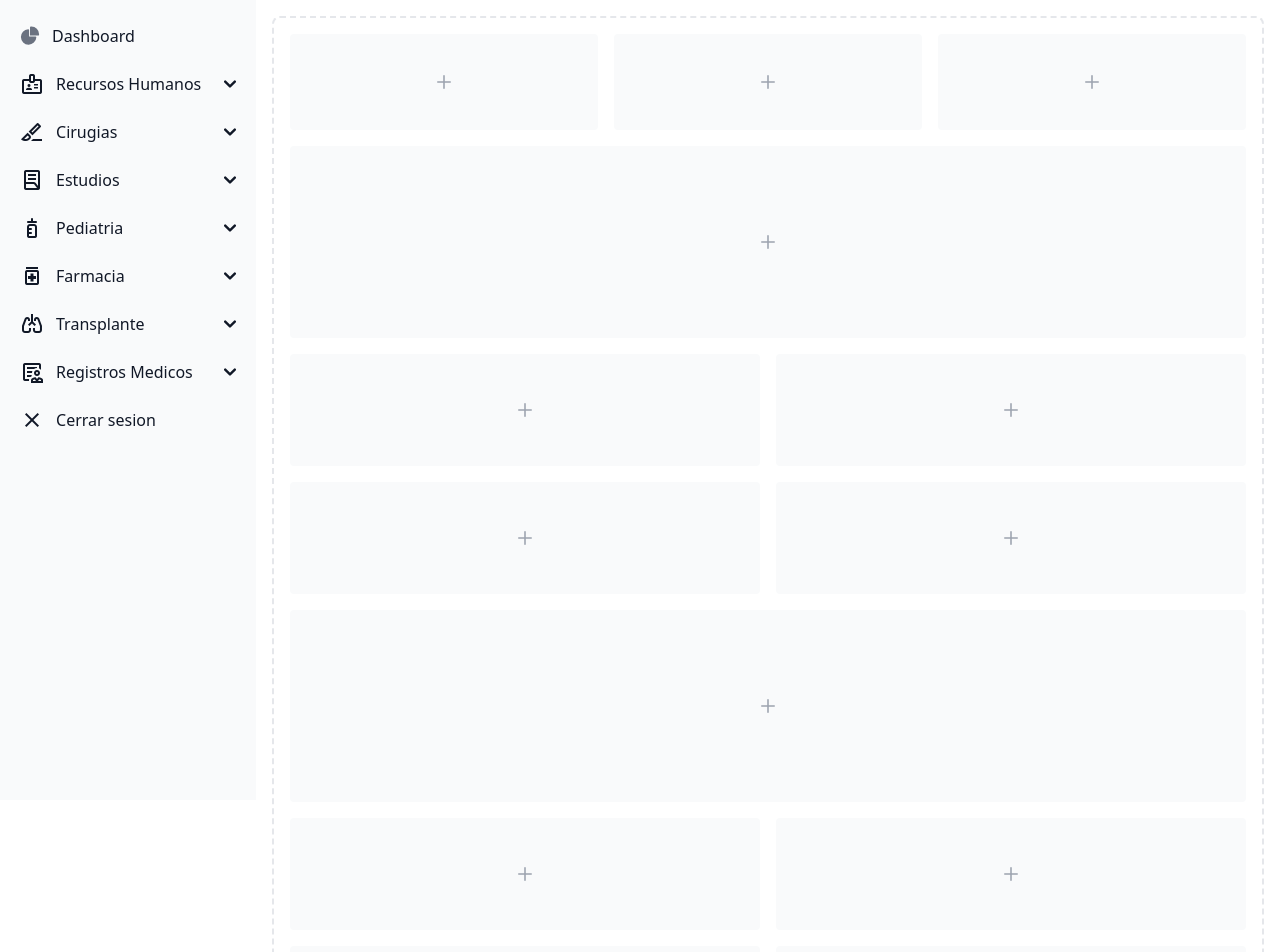
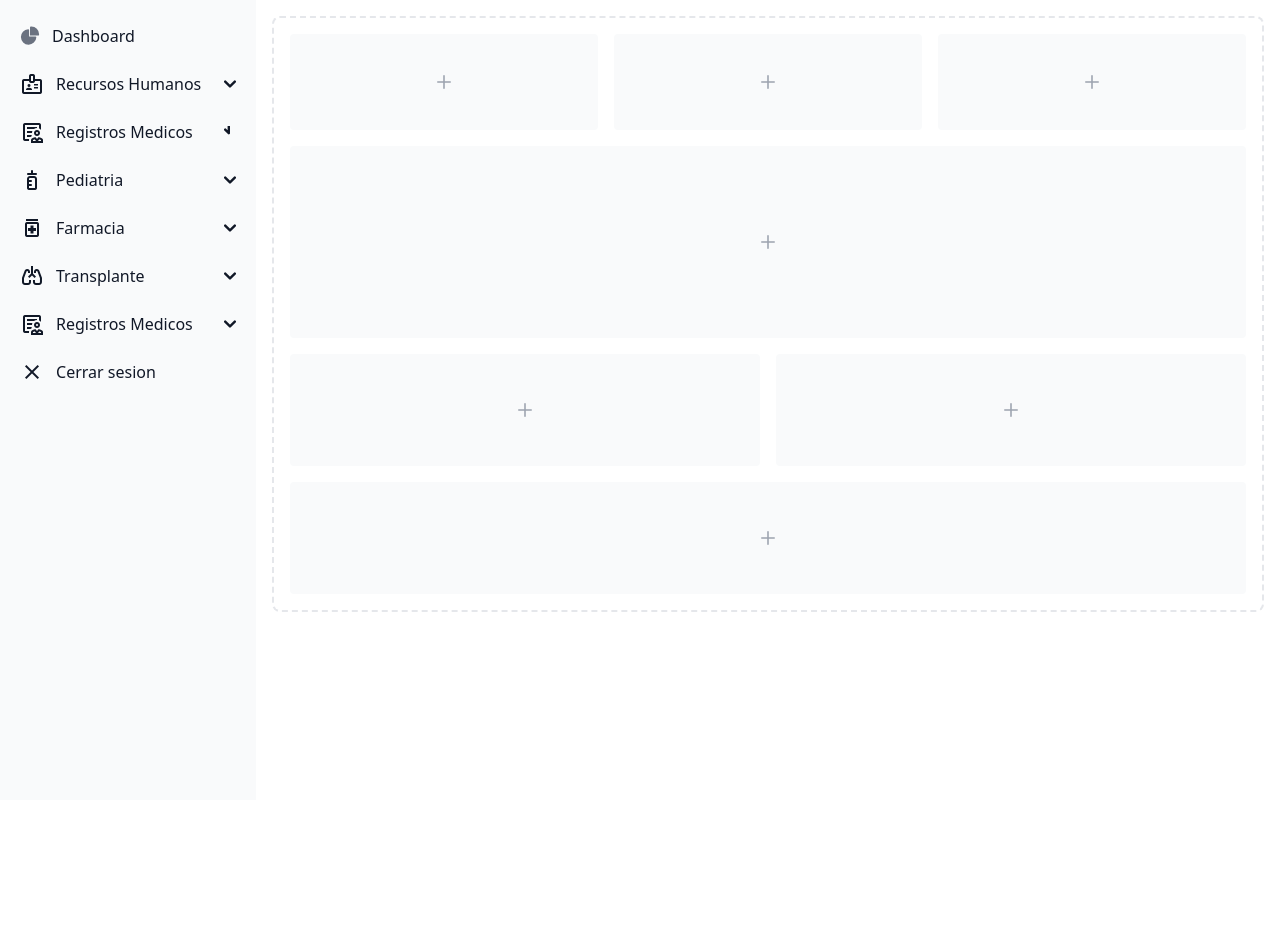
Before and after one commit to Jesus200995/hospital2.0, a Vue app in the folder Frontend/sistema-hospital/: page /dashboard in a window 1280 px wide. Shown: the top 952 px of the page. After the commit the page ends 800 px from the top, so only its background shows below. Built offline with nearby package versions, Linux system fonts and the light colour scheme.

Commit message:
Se ordenaron las areas en dashboard

```diff
--- a/Frontend/sistema-hospital/src/components/dashboard.vue
+++ b/Frontend/sistema-hospital/src/components/dashboard.vue
@@ -20,166 +20,97 @@
             </li>
             <li>
                <button type="button" class="flex items-center w-full p-2 text-base text-gray-900 transition duration-75 rounded-lg group hover:bg-gray-100 dark:text-white dark:hover:bg-gray-700" aria-controls="dropdown-example0" data-collapse-toggle="dropdown-example0">
-            <span class="material-symbols-outlined">
-badge
-</span>
+                  <span class="material-symbols-outlined">badge</span>
                   <span class="flex-1 ms-3 text-left rtl:text-right whitespace-nowrap">Recursos Humanos</span>
                   <svg class="w-3 h-3" aria-hidden="true" xmlns="http://www.w3.org/2000/svg" fill="none" viewBox="0 0 10 6">
                      <path stroke="currentColor" stroke-linecap="round" stroke-linejoin="round" stroke-width="2" d="m1 1 4 4 4-4"/>
                   </svg>
                </button>
                <ul id="dropdown-example0" class="hidden py-2 space-y-2">
-                 <li>
-                    <a href="#" class="flex items-center w-full p-2 text-gray-900 transition duration-75 rounded-lg pl-11 group hover:bg-gray-100 dark:text-white dark:hover:bg-gray-700">Personas</a>
-                 </li>
-                 <li>
-                    <a href="#" class="flex items-center w-full p-2 text-gray-900 transition duration-75 rounded-lg pl-11 group hover:bg-gray-100 dark:text-white dark:hover:bg-gray-700">Puestos</a>
-                 </li>
-                 <li>
-                    <a href="#" class="flex items-center w-full p-2 text-gray-900 transition duration-75 rounded-lg pl-11 group hover:bg-gray-100 dark:text-white dark:hover:bg-gray-700">Personal Medico</a>
-                 </li>
-
+                  <li><a href="#" class="flex items-center w-full p-2 text-gray-900 transition duration-75 rounded-lg pl-11 group hover:bg-gray-100 dark:text-white dark:hover:bg-gray-700">Personas</a></li>
+                  <li><a href="#" class="flex items-center w-full p-2 text-gray-900 transition duration-75 rounded-lg pl-11 group hover:bg-gray-100 dark:text-white dark:hover:bg-gray-700">Puestos</a></li>
+                  <li><a href="#" class="flex items-center w-full p-2 text-gray-900 transition duration-75 rounded-lg pl-11 group hover:bg-gray-100 dark:text-white dark:hover:bg-gray-700">Personal Medico</a></li>
                </ul>
             </li>
             <li>
-           <button type="button" class="flex items-center w-full p-2 text-base text-gray-900 transition duration-75 rounded-lg group hover:bg-gray-100 dark:text-white dark:hover:bg-gray-700" aria-controls="dropdown-example1" data-collapse-toggle="dropdown-example1">
-            <span class="material-symbols-outlined">
-surgical
-</span>
-                 <span class="flex-1 ms-3 text-left rtl:text-right whitespace-nowrap">Cirugias</span>
+               <button type="button" class="flex items-center w-full p-2 text-base text-gray-900 transition duration-75 rounded-lg group hover:bg-gray-100 dark:text-white dark:hover:bg-gray-700" aria-controls="dropdown-example6" data-collapse-toggle="dropdown-example6">
+                  <span class="material-symbols-outlined">clinical_notes</span>
+                  <span class="flex-1 ms-3 text-left rtl:text-right whitespace-nowrap">Registros Medicos</span>
                   <svg class="w-3 h-3" aria-hidden="true" xmlns="http://www.w3.org/2000/svg" fill="none" viewBox="0 0 10 6">
-                    <path stroke="currentColor" stroke-linecap="round" stroke-linejoin="round" stroke-width="2" d="m1 1 4 4 4-4"/>
+                     <path stroke="currentColor" stroke-linecap="round" stroke-linejoin="round" stroke-width="2" d="M1 1 4 4 4-4"/>
                   </svg>
                </button>
-           <ul id="dropdown-example1" class="hidden py-2 space-y-2">
-                 <li>
-                    <a href="#" class="flex items-center w-full p-2 text-gray-900 transition duration-75 rounded-lg pl-11 group hover:bg-gray-100 dark:text-white dark:hover:bg-gray-700">Cirugias</a>
-                 </li>
-                 <li>
-                    <a href="#" class="flex items-center w-full p-2 text-gray-900 transition duration-75 rounded-lg pl-11 group hover:bg-gray-100 dark:text-white dark:hover:bg-gray-700">Calendario de cirugias</a>
-                 </li>
-           </ul>
-        </li>
-        <li>
-           <button type="button" class="flex items-center w-full p-2 text-base text-gray-900 transition duration-75 rounded-lg group hover:bg-gray-100 dark:text-white dark:hover:bg-gray-700" aria-controls="dropdown-example2" data-collapse-toggle="dropdown-example2">
-            <span class="material-symbols-outlined">
-lab_profile
-</span>
-                 <span class="flex-1 ms-3 text-left rtl:text-right whitespace-nowrap">Estudios</span>
-                 <svg class="w-3 h-3" aria-hidden="true" xmlns="http://www.w3.org/2000/svg" fill="none" viewBox="0 0 10 6">
-                    <path stroke="currentColor" stroke-linecap="round" stroke-linejoin="round" stroke-width="2" d="m1 1 4 4 4-4"/>
-                 </svg>
-           </button>
-           <ul id="dropdown-example2" class="hidden py-2 space-y-2">
-                 <li>
-                    <a href="#" class="flex items-center w-full p-2 text-gray-900 transition duration-75 rounded-lg pl-11 group hover:bg-gray-100 dark:text-white dark:hover:bg-gray-700">Estudios</a>
-                 </li>
-                 <li>
-                    <a href="#" class="flex items-center w-full p-2 text-gray-900 transition duration-75 rounded-lg pl-11 group hover:bg-gray-100 dark:text-white dark:hover:bg-gray-700">Resultado Estudios</a>
-                 </li>
+               <ul id="dropdown-example6" class="hidden py-2 space-y-2">
+                  <li><a href="#" class="flex items-center w-full p-2 text-gray-900 transition duration-75 rounded-lg pl-11 group hover:bg-gray-100 dark:text-white dark:hover:bg-gray-700">Citas</a></li>
+                  <li><a href="#" class="flex items-center w-full p-2 text-gray-900 transition duration-75 rounded-lg pl-11 group hover:bg-gray-100 dark:text-white dark:hover:bg-gray-700">Expediente Medico</a></li>
+                  <li><a href="#" class="flex items-center w-full p-2 text-gray-900 transition duration-75 rounded-lg pl-11 group hover:bg-gray-100 dark:text-white dark:hover:bg-gray-700">Recetas Medicas</a></li>
                </ul>
             </li>
             <li>
                <button type="button" class="flex items-center w-full p-2 text-base text-gray-900 transition duration-75 rounded-lg group hover:bg-gray-100 dark:text-white dark:hover:bg-gray-700" aria-controls="dropdown-example3" data-collapse-toggle="dropdown-example3">
-            <span class="material-symbols-outlined">
-pediatrics
-</span>
+                  <span class="material-symbols-outlined">pediatrics</span>
                   <span class="flex-1 ms-3 text-left rtl:text-right whitespace-nowrap">Pediatria</span>
                   <svg class="w-3 h-3" aria-hidden="true" xmlns="http://www.w3.org/2000/svg" fill="none" viewBox="0 0 10 6">
                      <path stroke="currentColor" stroke-linecap="round" stroke-linejoin="round" stroke-width="2" d="m1 1 4 4 4-4"/>
                   </svg>
                </button>
                <ul id="dropdown-example3" class="hidden py-2 space-y-2">
-                 <li>
-                    <a href="#" class="flex items-center w-full p-2 text-gray-900 transition duration-75 rounded-lg pl-11 group hover:bg-gray-100 dark:text-white dark:hover:bg-gray-700">Nacimientos</a>
-                 </li>
-                 <li>
-                    <a href="#" class="flex items-center w-full p-2 text-gray-900 transition duration-75 rounded-lg pl-11 group hover:bg-gray-100 dark:text-white dark:hover:bg-gray-700">Desarrollo Infantil</a>
-                 </li>
+                  <li><a href="#" class="flex items-center w-full p-2 text-gray-900 transition duration-75 rounded-lg pl-11 group hover:bg-gray-100 dark:text-white dark:hover:bg-gray-700">Nacimientos</a></li>
+                  <li><a href="#" class="flex items-center w-full p-2 text-gray-900 transition duration-75 rounded-lg pl-11 group hover:bg-gray-100 dark:text-white dark:hover:bg-gray-700">Desarrollo Infantil</a></li>
                </ul>
             </li>
             <li>
                <button type="button" class="flex items-center w-full p-2 text-base text-gray-900 transition duration-75 rounded-lg group hover:bg-gray-100 dark:text-white dark:hover:bg-gray-700" aria-controls="dropdown-example4" data-collapse-toggle="dropdown-example4">
-            <span class="material-symbols-outlined">
-medication
-</span>
+                  <span class="material-symbols-outlined">medication</span>
                   <span class="flex-1 ms-3 text-left rtl:text-right whitespace-nowrap">Farmacia</span>
                   <svg class="w-3 h-3" aria-hidden="true" xmlns="http://www.w3.org/2000/svg" fill="none" viewBox="0 0 10 6">
                      <path stroke="currentColor" stroke-linecap="round" stroke-linejoin="round" stroke-width="2" d="m1 1 4 4 4-4"/>
                   </svg>
                </button>
                <ul id="dropdown-example4" class="hidden py-2 space-y-2">
-                 <li>
-                    <a href="#" class="flex items-center w-full p-2 text-gray-900 transition duration-75 rounded-lg pl-11 group hover:bg-gray-100 dark:text-white dark:hover:bg-gray-700">Consumibles</a>
-                 </li>
-                 <li>
-                    <a href="#" class="flex items-center w-full p-2 text-gray-900 transition duration-75 rounded-lg pl-11 group hover:bg-gray-100 dark:text-white dark:hover:bg-gray-700">Lote de Medicamento</a>
-                 </li>
-                 <li>
-                    <a href="#" class="flex items-center w-full p-2 text-gray-900 transition duration-75 rounded-lg pl-11 group hover:bg-gray-100 dark:text-white dark:hover:bg-gray-700">Medicamentos</a>
-                 </li>
-                 <li>
-                    <a href="#" class="flex items-center w-full p-2 text-gray-900 transition duration-75 rounded-lg pl-11 group hover:bg-gray-100 dark:text-white dark:hover:bg-gray-700">Dispensacion</a>
-                 </li>
+                  <li><a href="#" class="flex items-center w-full p-2 text-gray-900 transition duration-75 rounded-lg pl-11 group hover:bg-gray-100 dark:text-white dark:hover:bg-gray-700">Consumibles</a></li>
+                  <li><a href="#" class="flex items-center w-full p-2 text-gray-900 transition duration-75 rounded-lg pl-11 group hover:bg-gray-100 dark:text-white dark:hover:bg-gray-700">Lote de Medicamento</a></li>
+                  <li><a href="#" class="flex items-center w-full p-2 text-gray-900 transition duration-75 rounded-lg pl-11 group hover:bg-gray-100 dark:text-white dark:hover:bg-gray-700">Medicamentos</a></li>
+                  <li><a href="#" class="flex items-center w-full p-2 text-gray-900 transition duration-75 rounded-lg pl-11 group hover:bg-gray-100 dark:text-white dark:hover:bg-gray-700">Dispensacion</a></li>
                </ul>
             </li>
             <li>
                <button type="button" class="flex items-center w-full p-2 text-base text-gray-900 transition duration-75 rounded-lg group hover:bg-gray-100 dark:text-white dark:hover:bg-gray-700" aria-controls="dropdown-example5" data-collapse-toggle="dropdown-example5">
-            <span class="material-symbols-outlined">
-pulmonology
-</span>
+                  <span class="material-symbols-outlined">pulmonology</span>
                   <span class="flex-1 ms-3 text-left rtl:text-right whitespace-nowrap">Transplante</span>
                   <svg class="w-3 h-3" aria-hidden="true" xmlns="http://www.w3.org/2000/svg" fill="none" viewBox="0 0 10 6">
                      <path stroke="currentColor" stroke-linecap="round" stroke-linejoin="round" stroke-width="2" d="m1 1 4 4 4-4"/>
                   </svg>
                </button>
                <ul id="dropdown-example5" class="hidden py-2 space-y-2">
-                 <li>
-                    <a href="#" class="flex items-center w-full p-2 text-gray-900 transition duration-75 rounded-lg pl-11 group hover:bg-gray-100 dark:text-white dark:hover:bg-gray-700">Organos</a>
-                 </li>
-                 <li>
-                    <a href="#" class="flex items-center w-full p-2 text-gray-900 transition duration-75 rounded-lg pl-11 group hover:bg-gray-100 dark:text-white dark:hover:bg-gray-700">Solicitud Transplante</a>
-                 </li>
-                 <li>
-                    <a href="#" class="flex items-center w-full p-2 text-gray-900 transition duration-75 rounded-lg pl-11 group hover:bg-gray-100 dark:text-white dark:hover:bg-gray-700">Detalle Organo</a>
-                 </li>
+                  <li><a href="#" class="flex items-center w-full p-2 text-gray-900 transition duration-75 rounded-lg pl-11 group hover:bg-gray-100 dark:text-white dark:hover:bg-gray-700">Organos</a></li>
+                  <li><a href="#" class="flex items-center w-full p-2 text-gray-900 transition duration-75 rounded-lg pl-11 group hover:bg-gray-100 dark:text-white dark:hover:bg-gray-700">Solicitud Transplante</a></li>
+                  <li><a href="#" class="flex items-center w-full p-2 text-gray-900 transition duration-75 rounded-lg pl-11 group hover:bg-gray-100 dark:text-white dark:hover:bg-gray-700">Detalle Organo</a></li>
                </ul>
             </li>
             <li>
                <button type="button" class="flex items-center w-full p-2 text-base text-gray-900 transition duration-75 rounded-lg group hover:bg-gray-100 dark:text-white dark:hover:bg-gray-700" aria-controls="dropdown-example6" data-collapse-toggle="dropdown-example6">
-            <span class="material-symbols-outlined">
-clinical_notes
-</span>
+                  <span class="material-symbols-outlined">clinical_notes</span>
                   <span class="flex-1 ms-3 text-left rtl:text-right whitespace-nowrap">Registros Medicos</span>
                   <svg class="w-3 h-3" aria-hidden="true" xmlns="http://www.w3.org/2000/svg" fill="none" viewBox="0 0 10 6">
                      <path stroke="currentColor" stroke-linecap="round" stroke-linejoin="round" stroke-width="2" d="m1 1 4 4 4-4"/>
                   </svg>
                </button>
                <ul id="dropdown-example6" class="hidden py-2 space-y-2">
-                 <li>
-                    <a href="#" class="flex items-center w-full p-2 text-gray-900 transition duration-75 rounded-lg pl-11 group hover:bg-gray-100 dark:text-white dark:hover:bg-gray-700">Citas</a>
+                  <li><a href="#" class="flex items-center w-full p-2 text-gray-900 transition duration-75 rounded-lg pl-11 group hover:bg-gray-100 dark:text-white dark:hover:bg-gray-700">Citas</a></li>
+                  <li><a href="#" class="flex items-center w-full p-2 text-gray-900 transition duration-75 rounded-lg pl-11 group hover:bg-gray-100 dark:text-white dark:hover:bg-gray-700">Expediente Medico</a></li>
+                  <li><a href="#" class="flex items-center w-full p-2 text-gray-900 transition duration-75 rounded-lg pl-11 group hover:bg-gray-100 dark:text-white dark:hover:bg-gray-700">Recetas Medicas</a></li>
+               </ul>
             </li>
             <li>
-                    <a href="#" class="flex items-center w-full p-2 text-gray-900 transition duration-75 rounded-lg pl-11 group hover:bg-gray-100 dark:text-white dark:hover:bg-gray-700">Expediente Medico</a>
-                 </li>
-                 <li>
-                    <a href="#" class="flex items-center w-full p-2 text-gray-900 transition duration-75 rounded-lg pl-11 group hover:bg-gray-100 dark:text-white dark:hover:bg-gray-700">Recetas Medicas</a>
-                 </li>
-           </ul>
-        </li>
-
-        <li>
                <a href="#" class="flex items-center p-2 text-gray-900 rounded-lg dark:text-white hover:bg-gray-100 dark:hover:bg-gray-700 group">
-            <span class="material-symbols-outlined">
-close
-</span>
+                  <span class="material-symbols-outlined">close</span>
                   <span class="flex-1 ms-3 whitespace-nowrap">Cerrar sesion</span>
                </a>
             </li>
          </ul>
       </div>
    </aside>
-
    <div class="p-4 sm:ml-64">
       <div class="p-4 border-2 border-gray-200 border-dashed rounded-lg dark:border-gray-700">
          <div class="grid grid-cols-3 gap-4 mb-4">
@@ -227,51 +158,8 @@ close
                   </svg>
                </p>
             </div>
-        <div class="flex items-center justify-center rounded bg-gray-50 h-28 dark:bg-gray-800">
-           <p class="text-2xl text-gray-400 dark:text-gray-500">
-              <svg class="w-3.5 h-3.5" aria-hidden="true" xmlns="http://www.w3.org/2000/svg" fill="none" viewBox="0 0 18 18">
-                 <path stroke="currentColor" stroke-linecap="round" stroke-linejoin="round" stroke-width="2" d="M9 1v16M1 9h16"/>
-              </svg>
-           </p>
          </div>
-        <div class="flex items-center justify-center rounded bg-gray-50 h-28 dark:bg-gray-800">
-           <p class="text-2xl text-gray-400 dark:text-gray-500">
-              <svg class="w-3.5 h-3.5" aria-hidden="true" xmlns="http://www.w3.org/2000/svg" fill="none" viewBox="0 0 18 18">
-                 <path stroke="currentColor" stroke-linecap="round" stroke-linejoin="round" stroke-width="2" d="M9 1v16M1 9h16"/>
-              </svg>
-           </p>
-        </div>
-     </div>
-     <div class="flex items-center justify-center h-48 mb-4 rounded bg-gray-50 dark:bg-gray-800">
-        <p class="text-2xl text-gray-400 dark:text-gray-500">
-           <svg class="w-3.5 h-3.5" aria-hidden="true" xmlns="http://www.w3.org/2000/svg" fill="none" viewBox="0 0 18 18">
-              <path stroke="currentColor" stroke-linecap="round" stroke-linejoin="round" stroke-width="2" d="M9 1v16M1 9h16"/>
-           </svg>
-        </p>
-     </div>
-     <div class="grid grid-cols-2 gap-4">
-        <div class="flex items-center justify-center rounded bg-gray-50 h-28 dark:bg-gray-800">
-           <p class="text-2xl text-gray-400 dark:text-gray-500">
-              <svg class="w-3.5 h-3.5" aria-hidden="true" xmlns="http://www.w3.org/2000/svg" fill="none" viewBox="0 0 18 18">
-                 <path stroke="currentColor" stroke-linecap="round" stroke-linejoin="round" stroke-width="2" d="M9 1v16M1 9h16"/>
-              </svg>
-           </p>
-        </div>
-        <div class="flex items-center justify-center rounded bg-gray-50 h-28 dark:bg-gray-800">
-           <p class="text-2xl text-gray-400 dark:text-gray-500">
-              <svg class="w-3.5 h-3.5" aria-hidden="true" xmlns="http://www.w3.org/2000/svg" fill="none" viewBox="0 0 18 18">
-                 <path stroke="currentColor" stroke-linecap="round" stroke-linejoin="round" stroke-width="2" d="M9 1v16M1 9h16"/>
-              </svg>
-           </p>
-        </div>
-        <div class="flex items-center justify-center rounded bg-gray-50 h-28 dark:bg-gray-800">
-           <p class="text-2xl text-gray-400 dark:text-gray-500">
-              <svg class="w-3.5 h-3.5" aria-hidden="true" xmlns="http://www.w3.org/2000/svg" fill="none" viewBox="0 0 18 18">
-                 <path stroke="currentColor" stroke-linecap="round" stroke-linejoin="round" stroke-width="2" d="M9 1v16M1 9h16"/>
-              </svg>
-           </p>
-        </div>
-        <div class="flex items-center justify-center rounded bg-gray-50 h-28 dark:bg-gray-800">
+         <div class="flex items-center justify-center h-28 rounded bg-gray-50 dark:bg-gray-800">
             <p class="text-2xl text-gray-400 dark:text-gray-500">
                <svg class="w-3.5 h-3.5" aria-hidden="true" xmlns="http://www.w3.org/2000/svg" fill="none" viewBox="0 0 18 18">
                   <path stroke="currentColor" stroke-linecap="round" stroke-linejoin="round" stroke-width="2" d="M9 1v16M1 9h16"/>
@@ -280,5 +168,4 @@ close
          </div>
       </div>
    </div>
-</div>
 </template>
```
Lines whose indentation alone changed are shown as unchanged.
